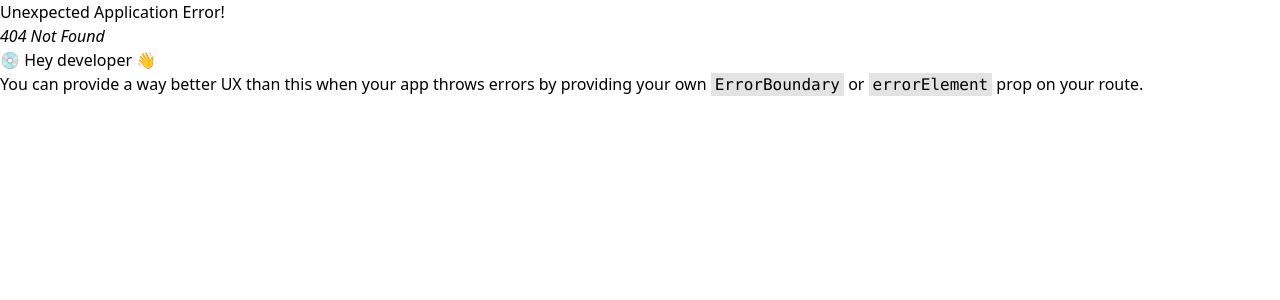
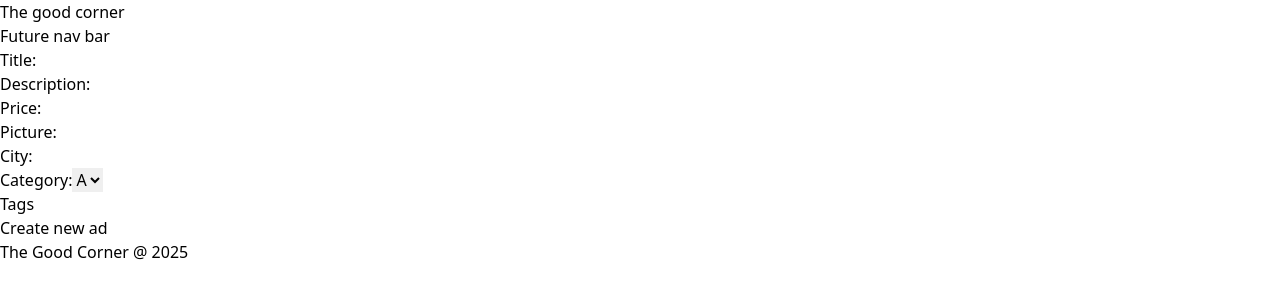
Before and after one commit to claire2d2/the-good-corner, a React (Vite) app in the folder frontend/: page /ads/create in a window 1280 px wide. Before the commit this address had no page. Shown: the top 300 px of the page. Built offline with nearby package versions, Linux system fonts and the light colour scheme.

Commit message:
create, edit ads

```diff
--- a/frontend/src/App.css
+++ b/frontend/src/App.css
@@ -1,4 +1,4 @@
 #root {
   max-width: 100%;
-  max-height: 100%;
+  height: 100vh;
 }
--- a/frontend/src/App.tsx
+++ b/frontend/src/App.tsx
@@ -1,19 +1,19 @@
 import NavBar from "./components/NavBar";
 import Footer from "./components/Footer";
-import Home from "./pages/Home";
+import { Outlet } from "react-router-dom";
 
 import "./App.css";
 
 function App() {
 	return (
 		<>
-			<div className="w-full h-[10%]">
+			<div className="w-full h-[5%]">
 				<NavBar />
 			</div>
-			<div className="w-full h-[80%]">
-				<Home />
+			<div className="w-full h-[90%]">
+				<Outlet />
 			</div>
-			<div className="w-full h-[10%]">
+			<div className="w-full h-[5%]">
 				<Footer />
 			</div>
 		</>
--- a/frontend/src/components/ListAds/CardAd.tsx
+++ b/frontend/src/components/ListAds/CardAd.tsx
@@ -1,4 +1,5 @@
 import React from 'react'
+import { Link } from 'react-router-dom'
 import { Ad } from "../../types/Ad"
 
 type CardAdProps = {
@@ -14,6 +15,7 @@ const CardAd:React.FC<CardAdProps>  = ({ad}) => {
         <span>Price: </span>
         {ad.price}
         </div>
+        <Link to={`ads/${ad.id}`}>See details</Link>
     </div>
   )
 }
--- a/frontend/src/components/ListAds/index.tsx
+++ b/frontend/src/components/ListAds/index.tsx
@@ -19,6 +19,9 @@ const ListAds = () => {
 		getAds();
 	}, []);
 
+    //
+
+
 
     if (isLoading) {
         return <div>Loading...</div>
@@ -31,7 +34,7 @@ const ListAds = () => {
 	return (
 		<div className="grid grid-cols-2">
 			{adsList?.map((ad) => {
-				return <CardAd key={ad.id} ad={ad} />;
+				return <CardAd key={ad.id} ad={ad}/>;
 			})}
 		</div>
 	);
--- /dev/null
+++ b/frontend/src/pages/CreateAd/index.tsx
@@ -0,0 +1,51 @@
+import { useState } from "react"
+const CreateAd = () => {
+ const [formData, setFormData] = useState({
+    title: "",
+    description: "",
+    price: 0,
+    picture: "",
+    location: ""
+ })
+    const handleSubmit = () => {
+
+    }
+  return (
+    <div>
+      <form onSubmit={handleSubmit}>
+        <div>
+            <label htmlFor="title">Title:</label>
+            <input type="text" name="title" className="border border-gray-400"/>
+        </div>
+        <div>
+            <label htmlFor="description">Description:</label>
+            <input type="text" name="description" />
+        </div>
+
+        <div>
+            <label htmlFor="price">Price:</label>
+            <input type="float" name="price" />
+        </div>
+        <div>
+            <label htmlFor="picture">Picture:</label>
+            <input type="text" name="description" />
+        </div>
+        <div>
+            <label htmlFor="location">City:</label>
+            <input type="text" name="location" />
+        </div>
+        <div>
+            <label htmlFor="category">Category:</label>
+            <select name="category" id="category">
+                <option value="">A</option>
+                <option value="">B</option>
+            </select>
+        </div>
+        <div>Tags</div>
+        <button type="submit">Create new ad</button>
+      </form>
+    </div>
+  )
+}
+
+export default CreateAd
--- /dev/null
+++ b/frontend/src/pages/EditAd/index.tsx
@@ -0,0 +1,11 @@
+import React from 'react'
+
+const EditAd = () => {
+  return (
+    <div>
+
+    </div>
+  )
+}
+
+export default EditAd
--- /dev/null
+++ b/frontend/src/pages/OneAd/index.tsx
@@ -0,0 +1,34 @@
+import { Ad } from "../../types/Ad"
+import { useEffect, useState } from "react"
+import { useParams } from "react-router-dom"
+import instance from "../../lib/instance"
+
+const OneAd = () => {
+    const [isLoading, setIsLoading] = useState<boolean>(true)
+    const [adData, setAdData] = useState<Ad|null>(null)
+
+    const {id} = useParams()
+
+    const getAdData = async() =>{
+        const {data} = await instance.get<{result: Ad}>(`/ads/find/${id}`)
+        setAdData(data.result)
+        setIsLoading(false)
+    }
+
+    useEffect(() => {
+        getAdData()
+        console.log(adData)
+    },[id])
+
+    if (!adData) {
+        return <div>No ad found</div>
+    }
+
+  return (
+    <div>
+     Title: {adData?.title}
+    </div>
+  )
+}
+
+export default OneAd
```
Also changed, not shown: frontend/src/main.tsx (+20 -2 lines).
